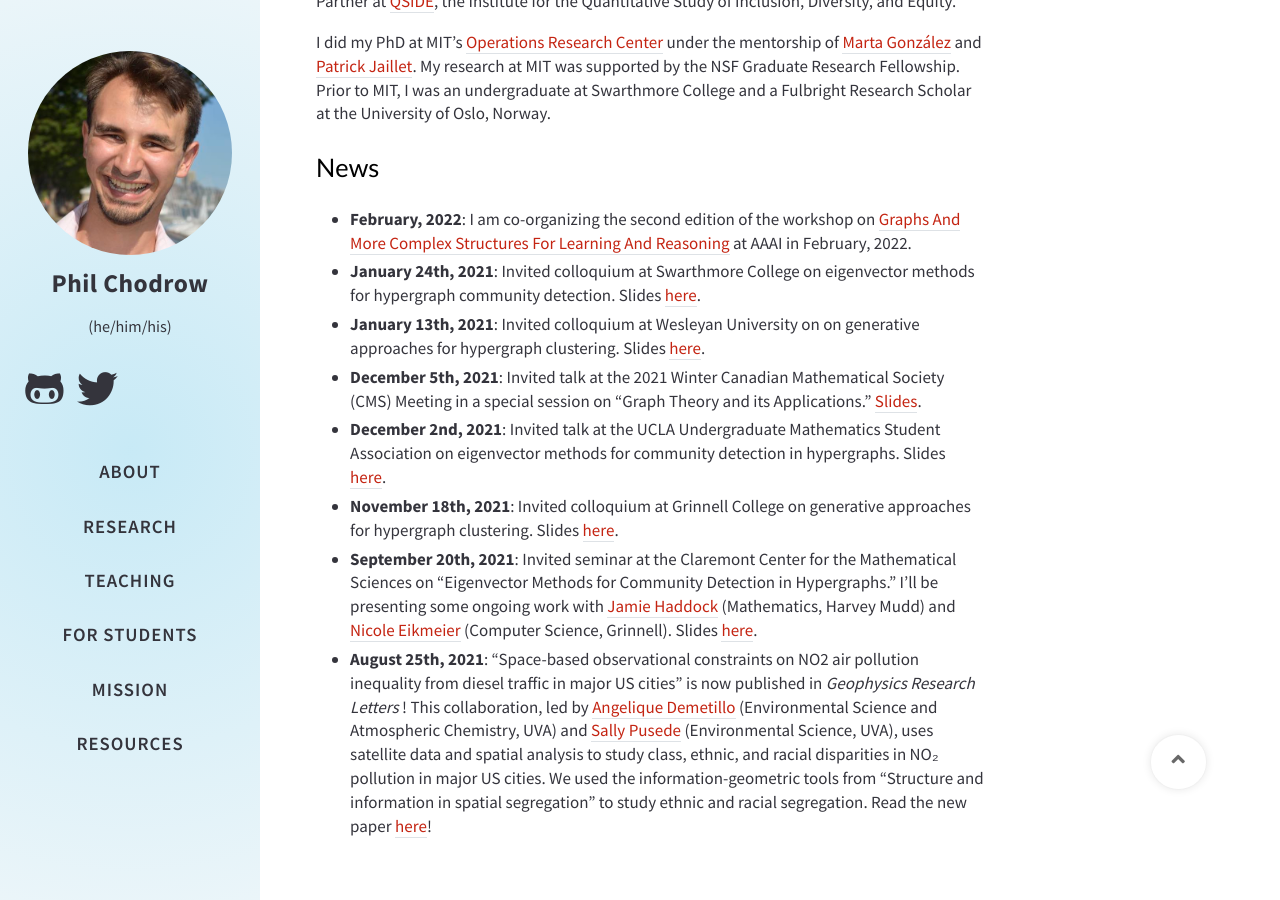
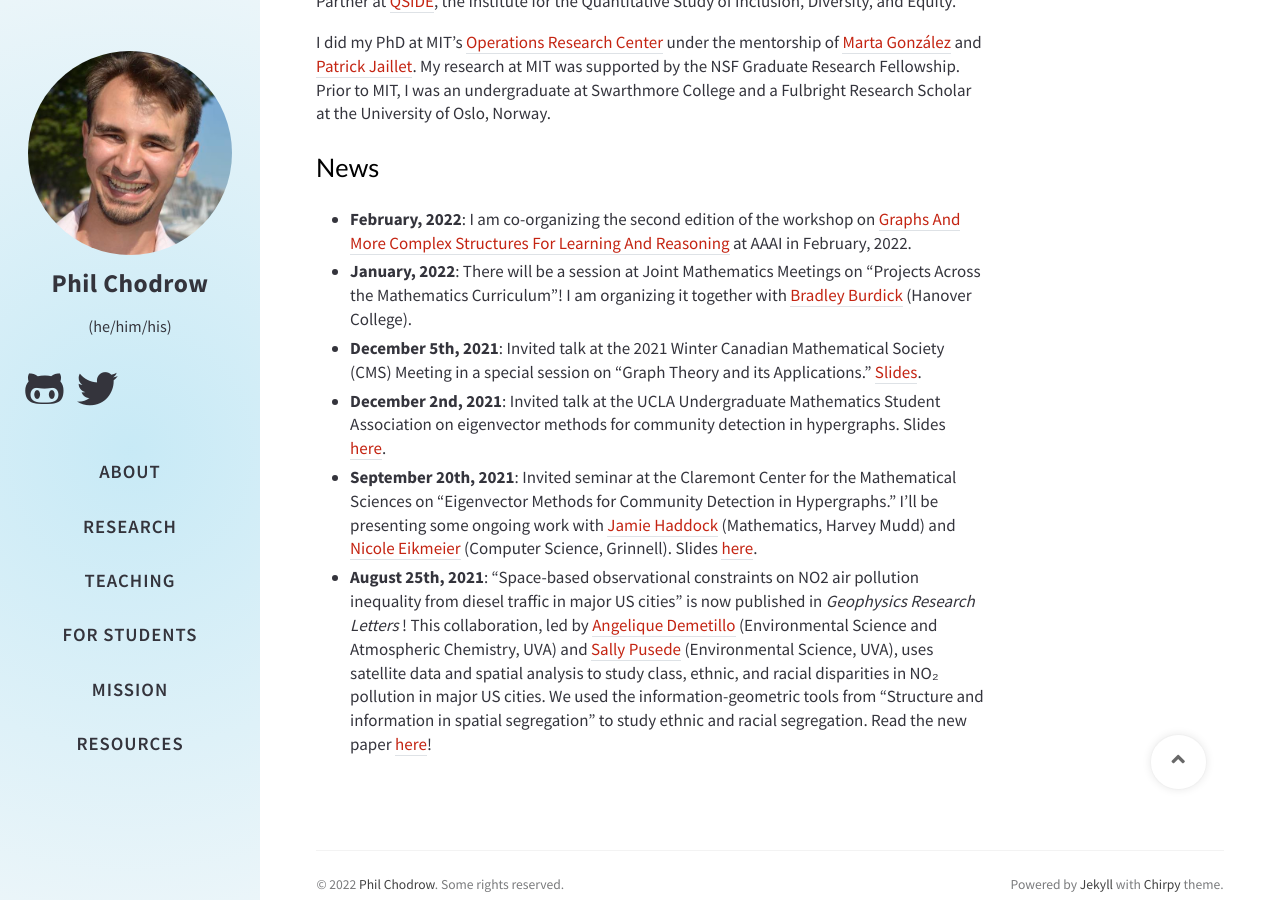
Before and after one commit to PhilChodrow/UCLA-website, a Jekyll site: the page built from index.md, in a window 1280 px wide and 900 px high, scrolled down 513 px. Built offline with Jekyll 4.4.1, drawn with Linux system fonts in a browser that asks for light colours; nearby versions of some CDN libraries; comment, search, counter and statistics services are not loaded; a style sheet for code colours, icons or effects is not loaded.

Commit message:
Update index.md

```diff
--- a/index.md
+++ b/index.md
@@ -18,11 +18,11 @@ I did my PhD at MIT's [Operations Research Center](https://www.mit.edu/~orc/) un
 ## News
 
 - **February, 2022**: I am co-organizing the second edition of the workshop on [Graphs And More Complex Structures For Learning And Reasoning](https://sites.google.com/view/gclr2021/speakers) at AAAI in February, 2022.
-<!-- - **January, 2022**: There will be a session at Joint Mathematics Meetings on "Projects Across the Mathematics Curriculum"! I am organizing it together with [Bradley Burdick](https://sites.google.com/view/bradleylewisburdick) (Hanover College).  -->
-- **January 24th, 2021**: Invited colloquium at Swarthmore College on eigenvector methods for hypergraph community detection. Slides [here](http://www.philchodrow.com/talks/swat-2021/#1).
-- **January 13th, 2021**: Invited colloquium at Wesleyan University on on generative approaches for hypergraph clustering. Slides [here](http://www.philchodrow.com/talks/wesleyan-2021/#1).
+- **January, 2022**: There will be a session at Joint Mathematics Meetings on "Projects Across the Mathematics Curriculum"! I am organizing it together with [Bradley Burdick](https://sites.google.com/view/bradleylewisburdick) (Hanover College).
+<!-- - **January 24th, 2021**: Invited colloquium at Swarthmore College on eigenvector methods for hypergraph community detection. Slides [here](http://www.philchodrow.com/talks/swat-2022/#1).  -->
+<!-- - **January 13th, 2021**: Invited colloquium at Wesleyan University on on generative approaches for hypergraph clustering. Slides [here](http://www.philchodrow.com/talks/wesleyan-2022/#1).  -->
 - **December 5th, 2021**: Invited talk at the 2021 Winter Canadian Mathematical Society (CMS) Meeting in a special session on "Graph Theory and its Applications." [Slides](http://www.philchodrow.com/talks/hypergraph-spectral/CMS).
 - **December 2nd, 2021**: Invited talk at the UCLA Undergraduate Mathematics Student Association on eigenvector methods for community detection in hypergraphs. Slides [here](http://www.philchodrow.com/talks/hypergraph-spectral/umsa#1).
-- **November 18th, 2021**: Invited colloquium at Grinnell College on generative approaches for hypergraph clustering. Slides [here](http://www.philchodrow.com/talks/grinnell-2021).
+<!-- - **November 18th, 2021**: Invited colloquium at Grinnell College on generative approaches for hypergraph clustering. Slides [here](http://www.philchodrow.com/talks/grinnell-2021). -->
 - **September 20th, 2021**: Invited seminar at the Claremont Center for the Mathematical Sciences on "Eigenvector Methods for Community Detection in Hypergraphs." I'll be presenting some ongoing work with [Jamie Haddock](https://www.math.ucla.edu/~jhaddock/) (Mathematics, Harvey Mudd) and [Nicole Eikmeier](https://eikmeier.sites.grinnell.edu/) (Computer Science, Grinnell). Slides [here](http://www.philchodrow.com/talks/hypergraph-spectral/#1).
 - **August 25th, 2021**: "Space-based observational constraints on NO2 air pollution inequality from diesel traffic in major US cities" is now published in *Geophysics Research Letters*! This collaboration, led by [Angelique Demetillo](https://maryangelique.com) (Environmental Science and Atmospheric Chemistry, UVA) and [Sally Pusede](https://pusede.evsc.virginia.edu) (Environmental Science, UVA), uses satellite data and spatial analysis to study class, ethnic, and racial disparities in NO₂ pollution in major US cities. We used the information-geometric tools from "Structure and information in spatial segregation" to study ethnic and racial segregation. Read the new paper [here](https://agupubs.onlinelibrary.wiley.com/doi/10.1029/2021GL094333)!
```
